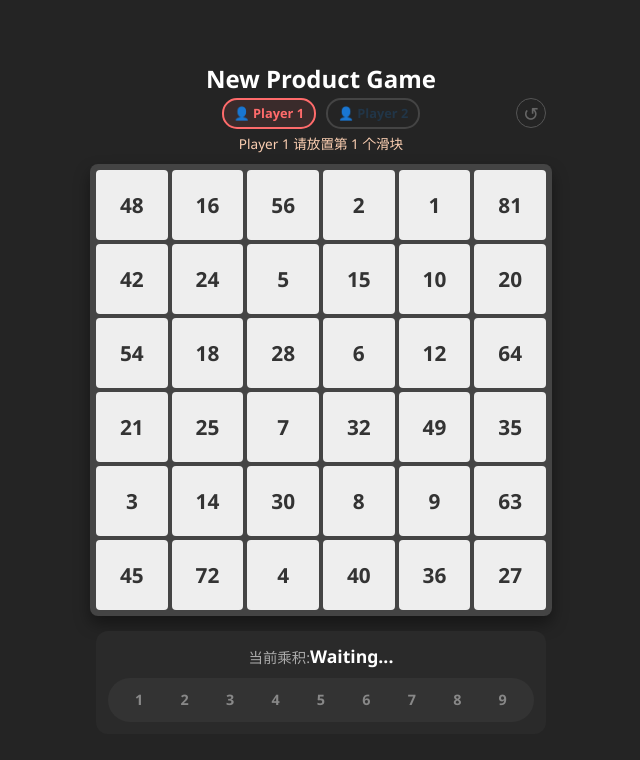
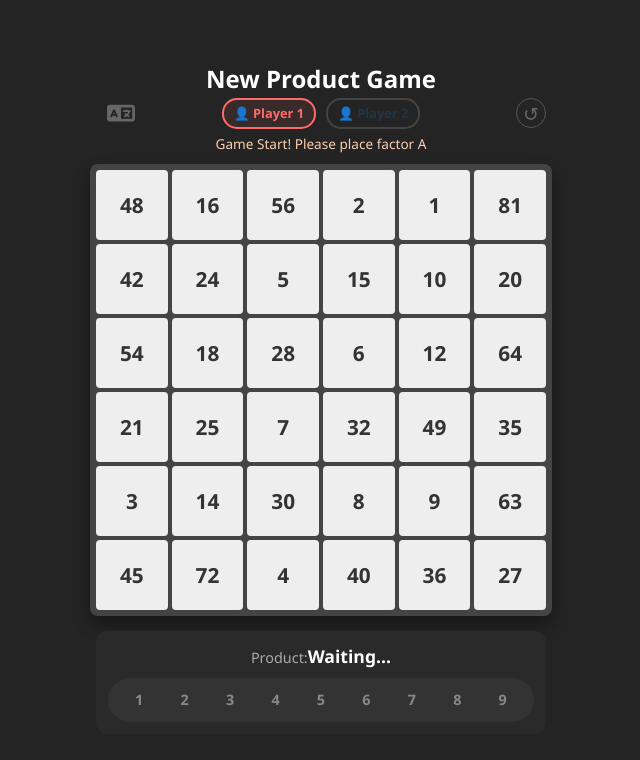
Before and after one commit to ppggxn/newProductGame, a React (Vite) app: page / in a window 1280 px wide. Shown: the top 760 px of the page, without its empty margins (319-959 px from the left). Built offline with nearby package versions, Linux system fonts and the light colour scheme.

Commit message:
feat: i18n,paperClip

```diff
--- a/src/App.css
+++ b/src/App.css
@@ -52,6 +52,22 @@ h1 { margin: 0 0 5px 0; font-size: 1.5rem; color: #fff; }
 .player-badge.p1.active { border-color: var(--p1-color); color: var(--p1-color); background: rgba(255,107,107,0.1); }
 .player-badge.p2.active { border-color: var(--p2-color); color: var(--p2-color); background: rgba(78,205,196,0.1); }
 
+.language-btn {
+  background: transparent;
+  color: #666;
+  width: 30px;
+  height: 30px;
+  font-size: 1.2rem;
+  line-height: 1;
+  cursor: pointer;
+  display: flex;
+  justify-content: center;
+  align-items: center;
+  padding: 0;
+}
+
+.language-btn:hover { color: #fff; }
+
 /* 迷你重置按钮 */
 .reset-btn-mini {
   background: transparent;
@@ -68,6 +84,7 @@ h1 { margin: 0 0 5px 0; font-size: 1.5rem; color: #fff; }
   align-items: center;
   padding: 0;
 }
+
 .reset-btn-mini:hover { color: #fff; border-color: #fff; background: rgba(255,255,255,0.1); }
 
 .message-box { min-height: 1.2em; color: #fbceb1; font-size: 0.85rem; margin-top: 5px; }
@@ -134,17 +151,17 @@ h1 { margin: 0 0 5px 0; font-size: 1.5rem; color: #fff; }
 }
 .track-number.forbidden:hover { color: #d63031; /* 鼠标悬停显示红色警告 */ }
 
-/* 滑块样式 (保持不变) */
+/* 滑块样式*/
 .paperclip {
-  position: absolute; top: 3px; height: 38px; width: 8%;
+  position: absolute; top: 1px; height: 12px; width: 7%;
   border-radius: 20px; border: 2px solid; z-index: 3;
   transition: left 0.3s cubic-bezier(0.18, 0.89, 0.32, 1.28);
   display: flex; justify-content: center; align-items: flex-end;
-  padding-bottom: 2px; font-size: 0.6rem; background: rgba(0,0,0,0.3); cursor: grab;
+  padding-bottom: 0px; font-size: 0.5rem; background: rgba(0,0,0,0.3); cursor: grab;
 }
 .clip-a { border-color: #ff9f43; color: #ff9f43; }
 .clip-b { border-color: #54a0ff; color: #54a0ff; }
-.paperclip.active { background: rgba(255, 255, 255, 0.2); transform: translateY(-3px) scale(1.1); }
+.paperclip.active { background: rgba(255, 255, 255, 0.2); transform: translateY(-3px) scale(1.4); }
 
 /* 添加到 App.css 末尾 */
 
--- a/src/App.jsx
+++ b/src/App.jsx
@@ -1,18 +1,16 @@
-import { useState, useEffect, useRef } from 'react';
+import { useState, useEffect } from 'react';
 import './App.css';
 import { getAIMove } from './ai';
+import { translations } from './i18n'; // 1. 导入翻译
 
 const GRID_SIZE = 6;
 const WIN_COUNT = 3;
 const FACTOR_RANGE = [1, 2, 3, 4, 5, 6, 7, 8, 9];
 
-// 在 App 组件外面定义
 const generateInitialBoard = () => {
   const products = new Set();
   for (let i = 1; i <= 9; i++) {
-    for (let j = 1; j <= 9; j++) {
-      products.add(i * j);
-    }
+    for (let j = 1; j <= 9; j++) products.add(i * j);
   }
   const shuffledProducts = Array.from(products);
   for (let i = shuffledProducts.length - 1; i > 0; i--) {
@@ -23,124 +21,100 @@ const generateInitialBoard = () => {
 };
 
 export default function App() {
-  // 使用函数初始化，确保第一帧就有数据
+  const [lang, setLang] = useState('en'); // 2. 语言状态
   const [board, setBoard] = useState(() => generateInitialBoard());
-
   const [factors, setFactors] = useState([null, null]);
   const [activeClip, setActiveClip] = useState(null);
   const [turnCount, setTurnCount] = useState(0);
   const [currentPlayer, setCurrentPlayer] = useState('p1');
   const [winner, setWinner] = useState(null);
-  const [winningLine, setWinningLine] = useState([]); // 新增：存储获胜连线的索引
-  const [msg, setMsg] = useState("Player 1 请放置第 1 个滑块");
-
-  // --- 新增状态：控制器设置 ---
-  // --- 新增状态：玩家类型 'human' 或 'ai' ---
+  const [winningLine, setWinningLine] = useState([]);
   const [playerTypes, setPlayerTypes] = useState({ p1: 'human', p2: 'human' });
 
+  // 3. 核心：msg 现在存对象
+  const [msgObj, setMsgObj] = useState({ key: 'startMsg' });
 
-  // 使用 useEffect 处理 AI 自动走棋逻辑
+  const t = translations[lang];
+
+  // 4. 解析消息的工具函数
+  const getParsedMsg = (obj) => {
+    let text = t[obj.key] || obj.key;
+    if (obj.params) {
+      Object.keys(obj.params).forEach(p => {
+        text = text.replace(`{{${p}}}`, obj.params[p]);
+      });
+    }
+    return text;
+  };
+
   useEffect(() => {
-    // 如果游戏结束，或当前玩家是人类，则不作为
     if (winner || playerTypes[currentPlayer] === 'human') return;
-
-    // 设置思考时间 (1000ms)，模拟 AI 思考，也方便观众看清
-    const timer = setTimeout(() => {
-      performAIMove();
-    }, 1000);
-
+    const timer = setTimeout(() => performAIMove(), 1000);
     return () => clearTimeout(timer);
-  }, [currentPlayer, playerTypes, winner, board, factors, turnCount]); // 依赖项要全，确保状态更新触发 Effect
+  }, [currentPlayer, playerTypes, winner, board, factors, turnCount]);
 
   const startNewGame = () => {
-      // 重新生成随机棋盘
     setBoard(generateInitialBoard());
-      // 重置其他所有状态
     setFactors([null, null]);
     setTurnCount(0);
     setActiveClip(null);
     setCurrentPlayer('p1');
     setWinner(null);
     setWinningLine([]);
-      setMsg("游戏开始！Player 1 请放置第 1 个滑块 (A)");
+    setMsgObj({ key: 'startMsg' });
   };
 
-
-  // --- 新增：执行 AI 移动 ---
   const performAIMove = () => {
     const move = getAIMove(board, factors, turnCount);
-
     if (!move) {
-      setMsg("AI 投降了 (无路可走)");
+      setMsgObj({ key: 'aiSurrender' });
       return;
     }
-
     const { clipIndex, value } = move;
-
-    // 模拟 UI 反馈：选中要移动的滑块（可选，为了视觉效果）
     setActiveClip(clipIndex);
-
-    // 短暂延迟后真正落子，让"选中滑块"这个动作被看到（可选，更拟人）
-    // 这里为了代码简单，直接执行落子
-
-    // 构建新的 factors
     const newFactors = [...factors];
     newFactors[clipIndex] = value;
+    setFactors(newFactors);
+    setActiveClip(null);
 
-    // 更新状态
-    setFactors(newFactors);
-    setActiveClip(null); // 移动完取消选中
-
-    // 处理回合逻辑
     if (turnCount === 0) {
       setTurnCount(1);
       setCurrentPlayer('p2');
-      setMsg("轮到 Player 2 (AI)...");
+      setMsgObj({ key: 'aiThinkingMsg', params: { player: t.p2 } });
     } else if (turnCount === 1) {
       setTurnCount(2);
-      attemptMove(newFactors, 'p2'); // P2 落子，attemptMove 会自动切换回 P1
+      attemptMove(newFactors, 'p2');
     } else {
       attemptMove(newFactors, currentPlayer);
     }
   };
 
-    // --- 新增：切换玩家类型 ---
   const togglePlayerType = (p) => {
-    setPlayerTypes(prev => ({
-      ...prev,
-      [p]: prev[p] === 'human' ? 'ai' : 'human'
-    }));
+    setPlayerTypes(prev => ({ ...prev, [p]: prev[p] === 'human' ? 'ai' : 'human' }));
   };
 
-    // 辅助：检查乘积是否被占
   const isProductOccupied = (val) => {
     const cell = board.find(c => c.value === val);
     return cell && cell.owner !== null;
   };
 
-
   const handleNumberClick = (num) => {
-    // 如果当前是 AI 回合，禁止人类点击操作
     if (playerTypes[currentPlayer] === 'ai' && !winner) return;
     if (winner) return;
 
-    // --- 开局逻辑 ---
     if (turnCount === 0) {
       setFactors([num, null]);
       setTurnCount(1);
       setCurrentPlayer('p2');
-      setMsg("轮到 Player 2：请放置第 2 个滑块 (B)");
+      setMsgObj({ key: 'placeB' });
       return;
     }
     if (turnCount === 1) {
-      // 检查这一步是否合法（其实开局第二步很难被占，但为了逻辑统一还是检查下）
-      // 此时 factors[0] 已定，num 是 factors[1]
-      const potentialProduct = factors[0] * num;
-      if (isProductOccupied(potentialProduct)) {
-        setMsg(`位置 ${potentialProduct} 已被占领，请选择其他数字！`);
+      const potProd = factors[0] * num;
+      if (isProductOccupied(potProd)) {
+        setMsgObj({ key: 'occupied', params: { val: potProd } });
         return;
       }
-
       const newFactors = [factors[0], num];
       setFactors(newFactors);
       setTurnCount(2);
@@ -148,213 +122,137 @@ export default function App() {
       return;
     }
 
-    // --- 正常回合逻辑 ---
-
-    // 1. 如果还没选中滑块
     if (activeClip === null) {
       if (num === factors[0] && num !== factors[1]) {
         setActiveClip(0);
-        setMsg(`已选中滑块 A (${num})`);
+        setMsgObj({ key: 'pickA', params: { val: num } });
       } else if (num === factors[1] && num !== factors[0]) {
         setActiveClip(1);
-        setMsg(`已选中滑块 B (${num})`);
+        setMsgObj({ key: 'pickB', params: { val: num } });
       } else if (num === factors[0] && num === factors[1]) {
         setActiveClip(0);
-        setMsg(`已选中其中一个滑块`);
+        setMsgObj({ key: 'pickEither' });
       } else {
-        setMsg("⚠️ 请先点击你要移动的那个滑块（Paperclip）！");
+        setMsgObj({ key: 'needSelect' });
       }
       return;
     }
 
-    // 2. 如果已选中滑块，准备移动
     const newFactors = [...factors];
     newFactors[activeClip] = num;
     const newProduct = newFactors[0] * newFactors[1];
 
-    // --- 新增逻辑：检查目标位置是否已被占领 ---
     if (isProductOccupied(newProduct)) {
-        setMsg(`❌ 无法移动：位置 ${newProduct} 已被占领！`);
-        // 这里可以选择震动效果，或者只是拒绝操作
+      setMsgObj({ key: 'forbidden', params: { val: newProduct } });
       return;
     }
 
-    // 执行移动
     setFactors(newFactors);
     setActiveClip(null);
     attemptMove(newFactors, currentPlayer);
   };
 
-
   const attemptMove = (currentFactors, playerWhoMoved) => {
     const product = currentFactors[0] * currentFactors[1];
     const index = board.findIndex(cell => cell.value === product);
-    const targetCell = board[index];
-
-    // 双重保险，理论上 handleNumberClick 已经拦截了
-    if (targetCell.owner) {
-      setMsg(`错误：位置 ${product} 已经被占领了。`);
-      return;
-    }
-
     const newBoard = [...board];
-    newBoard[index] = { ...targetCell, owner: playerWhoMoved };
+    newBoard[index] = { ...board[index], owner: playerWhoMoved };
     setBoard(newBoard);
 
-    // 判定胜负 (现在接收返回的连线数组)
     const winLine = getWinningLine(newBoard, index, playerWhoMoved);
     if (winLine) {
       setWinner(playerWhoMoved);
-      setWinningLine(winLine); // 保存连线索引以供高亮
-      setMsg(`🎉 ${playerWhoMoved === 'p1' ? 'Player 1' : 'Player 2'} 获胜!`);
+      setWinningLine(winLine);
+      setMsgObj({ key: 'win', params: { player: t[playerWhoMoved] } });
     } else if (newBoard.every(cell => cell.owner !== null)) {
       setWinner('draw');
+      setMsgObj({ key: 'draw' });
     } else {
       const next = playerWhoMoved === 'p1' ? 'p2' : 'p1';
       setCurrentPlayer(next);
-      // 修改这里：提示信息根据下一位是人还是AI变化
       const nextType = playerTypes[next];
-      setMsg(`轮到 ${next === 'p1' ? 'Player 1' : 'Player 2'} (${nextType === 'ai' ? 'AI 思考中...' : '请操作'})`);
+      setMsgObj({
+        key: nextType === 'ai' ? 'aiThinkingMsg' : 'humanTurnMsg',
+        params: { player: t[next] }
+      });
     }
   };
 
-  // 修改后的判定函数：返回连线索引数组，如果没有则返回 null
   const getWinningLine = (currentBoard, lastIndex, player) => {
     const row = Math.floor(lastIndex / GRID_SIZE);
     const col = lastIndex % GRID_SIZE;
     const directions = [[0, 1], [1, 0], [1, 1], [1, -1]];
-
     for (let [dx, dy] of directions) {
-      let line = [lastIndex]; // 包含当前点
-
-      // 正向搜
+      let line = [lastIndex];
       let r = row + dx, c = col + dy;
-      while (isValid(r, c) && currentBoard[r * GRID_SIZE + c].owner === player) {
-        line.push(r * GRID_SIZE + c);
-        r += dx; c += dy;
-      }
-      // 反向搜
+      while (isValid(r, c) && currentBoard[r * GRID_SIZE + c].owner === player) { line.push(r * GRID_SIZE + c); r += dx; c += dy; }
       r = row - dx; c = col - dy;
-      while (isValid(r, c) && currentBoard[r * GRID_SIZE + c].owner === player) {
-        line.push(r * GRID_SIZE + c);
-        r -= dx; c -= dy;
-      }
-
+      while (isValid(r, c) && currentBoard[r * GRID_SIZE + c].owner === player) { line.push(r * GRID_SIZE + c); r -= dx; c -= dy; }
       if (line.length >= WIN_COUNT) return line;
     }
     return null;
   };
-
   const isValid = (r, c) => r >= 0 && r < GRID_SIZE && c >= 0 && c < GRID_SIZE;
 
   return (
     <div className="game-container">
+
       <div className="header">
-        <h1>New Product Game</h1>
+        <h1>{t.title}</h1>
         <div className="info-panel">
-            {/* 1. 左侧占位，确保中间居中 */}
-            <div className="panel-spacer"></div>
-
-            {/* 2. 中间玩家徽章 */}
+            <div className="panel-spacer">{/* 语言切换按钮 */}
+              <button className={"language-btn"} onClick={() => setLang(lang === 'zh' ? 'en' : 'zh')}>
+                <svg viewBox="0 0 640 512"><path fill="currentcolor" d="M0 128C0 92.7 28.7 64 64 64H256h48 16H576c35.3.0 64 28.7 64 64V384c0 35.3-28.7 64-64 64H320 304 256 64c-35.3.0-64-28.7-64-64V128zm320 0V384H576V128H320zM178.3 175.9c-3.2-7.2-10.4-11.9-18.3-11.9s-15.1 4.7-18.3 11.9l-64 144c-4.5 10.1.1 21.9 10.2 26.4s21.9-.1 26.4-10.2l8.9-20.1h73.6l8.9 20.1c4.5 10.1 16.3 14.6 26.4 10.2s14.6-16.3 10.2-26.4l-64-144zM160 233.2 179 276H141l19-42.8zM448 164c11 0 20 9 20 20v4h44 16c11 0 20 9 20 20s-9 20-20 20h-2l-1.6 4.5c-8.9 24.4-22.4 46.6-39.6 65.4.9.6 1.8 1.1 2.7 1.6l18.9 11.3c9.5 5.7 12.5 18 6.9 27.4s-18 12.5-27.4 6.9L467 333.8c-4.5-2.7-8.8-5.5-13.1-8.5-10.6 7.5-21.9 14-34 19.4l-3.6 1.6c-10.1 4.5-21.9-.1-26.4-10.2s.1-21.9 10.2-26.4l3.6-1.6c6.4-2.9 12.6-6.1 18.5-9.8L410 286.1c-7.8-7.8-7.8-20.5.0-28.3s20.5-7.8 28.3.0l14.6 14.6.5.5c12.4-13.1 22.5-28.3 29.8-45H448 376c-11 0-20-9-20-20s9-20 20-20h52v-4c0-11 9-20 20-20z"></path></svg>
+                {/*lang === 'zh' ? 'EN' : '中'*/}
+              </button>
+            </div>
             <div className="badges-container">
-                {/* 给 Badge 添加点击事件，显示 🤖 图标 */}
-                <div
-                    className={`player-badge p1 ${currentPlayer==='p1'?'active':''} clickable`}
-                    onClick={() => togglePlayerType('p1')}
-                    title="点击切换 人类/AI"
-                >
-                    {playerTypes.p1 === 'ai' ? '🤖 AI-1' : '👤 Player 1'}
+                <div className={`player-badge p1 ${currentPlayer==='p1'?'active':''} clickable`} onClick={() => togglePlayerType('p1')}>
+                    {playerTypes.p1 === 'ai' ? `🤖 ${t.ai}-1` : `👤 ${t.p1}`}
                 </div>
-
-                <div
-                    className={`player-badge p2 ${currentPlayer==='p2'?'active':''} clickable`}
-                    onClick={() => togglePlayerType('p2')}
-                    title="点击切换 人类/AI"
-                >
-                    {playerTypes.p2 === 'ai' ? '🤖 AI-2' : '👤 Player 2'}
+                <div className={`player-badge p2 ${currentPlayer==='p2'?'active':''} clickable`} onClick={() => togglePlayerType('p2')}>
+                    {playerTypes.p2 === 'ai' ? `🤖 ${t.ai}-2` : `👤 ${t.p2}`}
                 </div>
             </div>
-
-            {/* 3. 右侧重置按钮 */}
             <div className="panel-right">
-                <button className="reset-btn-mini" onClick={startNewGame} title="重置游戏">
-                    ↺
-                </button>
+                <button className="reset-btn-mini" onClick={startNewGame} title={t.reset}>↺</button>
             </div>
         </div>
-        <div className="message-box">{msg}</div>
+        <div className="message-box">{getParsedMsg(msgObj)}</div>
       </div>
 
       <div className="board">
-        {board.map((cell, idx) => {
-          // 判断是否是获胜连线的一部分
-          const isWinningCell = winningLine.includes(idx);
-          return (
-            <div
-                key={idx}
-                className={`cell ${cell.owner || ''} ${isWinningCell ? 'winning' : ''}`}
-            >
+        {board.map((cell, idx) => (
+          <div key={idx} className={`cell ${cell.owner || ''} ${winningLine.includes(idx) ? 'winning' : ''}`}>
             {cell.value}
           </div>
-          );
-        })}
+        ))}
       </div>
 
-      {/* 底部控制区：如果是 AI 回合，可以加个遮罩或者禁用点击，这里简单处理不禁用视觉，但在 onClick 里拦截了 */}
       <div className={`controls-area ${playerTypes[currentPlayer] === 'ai' ? 'ai-turn' : ''}`}>
         <p className="product-display">
-            当前乘积:
+            {t.currentProduct}:
             <span className="math-text">
-              {factors[0] && factors[1]
-                ? `${factors[0]} × ${factors[1]} = ${factors[0]*factors[1]}`
-                : 'Waiting...'}
+              {factors[0] && factors[1] ? `${factors[0]} × ${factors[1]} = ${factors[0]*factors[1]}` : t.waiting}
             </span>
         </p>
-
         <div className="track-container">
             <div className="track-numbers">
                 {FACTOR_RANGE.map(num => {
                     let isForbidden = false;
-                    if (activeClip !== null && !winner && playerTypes[currentPlayer] === 'human') { // 只有人类回合才显示禁手
-                        const otherFactor = factors[activeClip === 0 ? 1 : 0];
-                        if (isProductOccupied(num * otherFactor)) isForbidden = true;
+                    if (activeClip !== null && !winner && playerTypes[currentPlayer] === 'human') {
+                        if (isProductOccupied(num * factors[activeClip === 0 ? 1 : 0])) isForbidden = true;
                     }
-
                     return (
-                        <div
-                            key={num}
-                            className={`track-number ${isForbidden ? 'forbidden' : ''}`}
-                            onClick={() => !isForbidden && handleNumberClick(num)}
-                        >
+                        <div key={num} className={`track-number ${isForbidden ? 'forbidden' : ''}`} onClick={() => !isForbidden && handleNumberClick(num)}>
                             {num}
                         </div>
                     )
                 })}
             </div>
-
-            <div
-                className={`paperclip clip-a ${activeClip === 0 ? 'active' : ''}`}
-                style={{ display: factors[0] ? 'flex' : 'none', left: `calc(${(factors[0] - 1) * 11.11}% + 2%)`, zIndex: activeClip === 0 ? 20 : 10 }}
-                onClick={(e) => {
-                    e.stopPropagation();
-                    if (turnCount < 2 || playerTypes[currentPlayer] === 'ai') return; // AI 回合禁点
-                    if (activeClip === 1) { handleNumberClick(factors[0]); return; }
-                    setActiveClip(0);
-                    setMsg("已拿起滑块 A");
-                }}
-            >A</div>
-
-            <div
-                className={`paperclip clip-b ${activeClip === 1 ? 'active' : ''}`}
-                style={{ display: factors[1] ? 'flex' : 'none', left: `calc(${(factors[1] - 1) * 11.11}% + 2%)`, zIndex: activeClip === 1 ? 20 : 10 }}
-                onClick={(e) => {
-                    e.stopPropagation();
-                    if (turnCount < 2 || playerTypes[currentPlayer] === 'ai') return;
-                    if (activeClip === 0) { handleNumberClick(factors[1]); return; }
-                    setActiveClip(1);
-                    setMsg("已拿起滑块 B");
-                }}
-            >B</div>
+            {/* 滑块 A/B 保持不变... */}
+            <div className={`paperclip clip-a ${activeClip === 0 ? 'active' : ''}`} style={{ display: factors[0] ? 'flex' : 'none', left: `calc(${(factors[0] - 1) * 11.11}% + 2%)` }} onClick={(e) => { e.stopPropagation(); if (turnCount < 2 || playerTypes[currentPlayer] === 'ai') return; setActiveClip(0); setMsgObj({key:'pickA', params:{val:factors[0]}}); }}>A</div>
+            <div className={`paperclip clip-b ${activeClip === 1 ? 'active' : ''}`} style={{ display: factors[1] ? 'flex' : 'none', left: `calc(${(factors[1] - 1) * 11.11}% + 2%)` }} onClick={(e) => { e.stopPropagation(); if (turnCount < 2 || playerTypes[currentPlayer] === 'ai') return; setActiveClip(1); setMsgObj({key:'pickB', params:{val:factors[1]}}); }}>B</div>
         </div>
       </div>
     </div>
--- /dev/null
+++ b/src/i18n.js
@@ -0,0 +1,53 @@
+// src/i18n.js
+export const translations = {
+  zh: {
+    title: "乘积博弈",
+    p1: "玩家 1",
+    p2: "玩家 2",
+    ai: "人工智能",
+    reset: "重置",
+    startMsg: "游戏开始！请放置第 1 个滑块 (A)",
+    placeB: "轮到 Player 2：请放置第 2 个滑块 (B)",
+    turn: "轮到 {{player}}",
+    win: "🎉 {{player}} 获胜!",
+    draw: "平局！",
+    occupied: "位置 {{val}} 已被占领，请选择其他数字！",
+    forbidden: "❌ 无法移动：位置 {{val}} 已被占领！",
+    thinking: "AI 思考中...",
+    operate: "请操作",
+    pickA: "已选中滑块 A ({{val}})",
+    pickB: "已选中滑块 B ({{val}})",
+    pickEither: "已选中其中一个滑块",
+    needSelect: "⚠️ 请先点击你要移动的那个滑块！",
+    aiSurrender: "AI 投降了 (无路可走)",
+    currentProduct: "当前乘积",
+    waiting: "等待...",
+    aiThinkingMsg: "轮到 {{player}} (AI 思考中...)",
+    humanTurnMsg: "轮到 {{player}} (请操作)"
+  },
+  en: {
+    title: "New Product Game",
+    p1: "Player 1",
+    p2: "Player 2",
+    ai: "AI",
+    reset: "Reset",
+    startMsg: "Game Start! Please place factor A",
+    placeB: "Player 2's turn: Please place factor B",
+    turn: "{{player}}'s turn",
+    win: "🎉 {{player}} Wins!",
+    draw: "It's a Draw!",
+    occupied: "Position {{val}} occupied!",
+    forbidden: "❌ Invalid: {{val}} is already occupied!",
+    thinking: "AI thinking...",
+    operate: "Your turn",
+    pickA: "Selected Factor A ({{val}})",
+    pickB: "Selected Factor B ({{val}})",
+    pickEither: "Factor selected",
+    needSelect: "⚠️ Click a paperclip to move it first!",
+    aiSurrender: "AI Surrendered (No moves)",
+    currentProduct: "Product",
+    waiting: "Waiting...",
+    aiThinkingMsg: "{{player}}'s turn (AI Thinking...)",
+    humanTurnMsg: "{{player}}'s turn (Your move)"
+  }
+};
```
Lines whose indentation alone changed are shown as unchanged.
